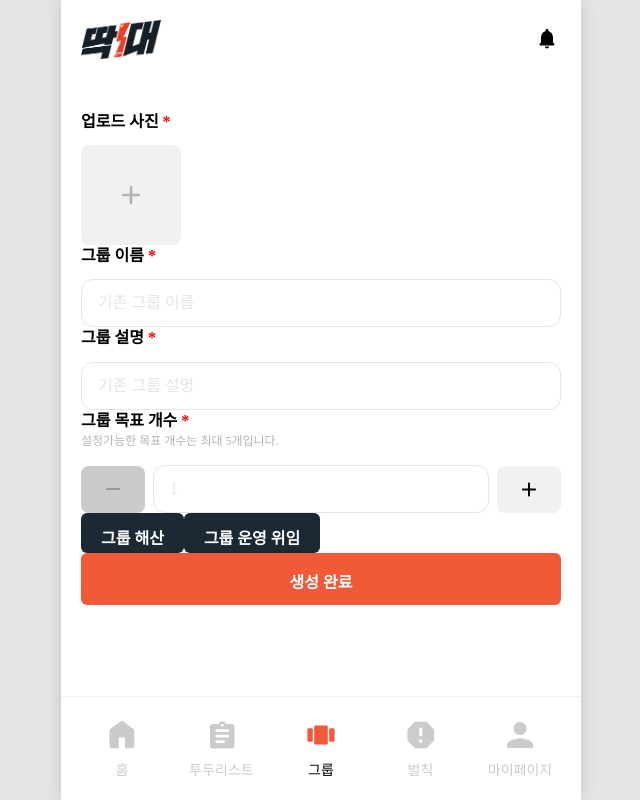
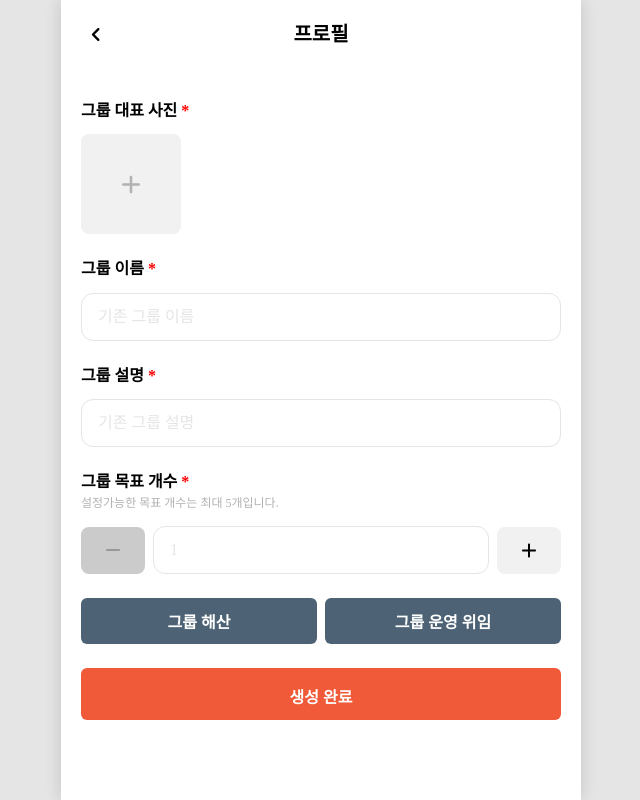
Before and after one commit to DoitorPay/Guide, a React (Vite) app in the folder frontend/: page /groupmanage in a window 1280 px wide. Shown: the whole page, without its empty margins (319-959 px from the left). Built offline with nearby package versions, Linux system fonts and the light colour scheme; a web font is replaced by a local one.

Commit message:
style&markup: 그룹 관리 페이지 스타일 + 일부 마크업 작업

```diff
--- a/frontend/public/ia.json
+++ b/frontend/public/ia.json
@@ -88,5 +88,11 @@
     "title": "벌칙 인증 상세",
     "path": "/penaltycertification",
     "fileName": "PenaltyCertification.jsx"
+  },
+  {
+    "id": 17,
+    "title": "그룹 관리",
+    "path": "/groupmanage",
+    "fileName": "GroupManage.jsx"
   }
 ]
--- a/frontend/public/icon.json
+++ b/frontend/public/icon.json
@@ -47,6 +47,7 @@
       "path": "/icons/brightness-high-gray.svg"
     },
     { "name": "error", "path": "/icons/error.svg" },
+    { "name": "error-gray", "path": "/icons/error-gray.svg" },
     { "name": "error-outline", "path": "/icons/error-outline.svg" },
     { "name": "delete-outline", "path": "/icons/delete-outline.svg" },
     { "name": "chat", "path": "/icons/chat.svg" },
--- a/frontend/src/assets/css/components/button/button.scss
+++ b/frontend/src/assets/css/components/button/button.scss
@@ -51,6 +51,22 @@
         }
       }
 
+      &third {
+        width: 100%;
+        height: clamp(40px, 5.5vw, 46px);
+        background-color: var(--color-secondary-navy);
+        color: #fff;
+        font-size: clamp(14px, 2vw, 16px);
+        font-weight: 700;
+
+        &:disabled {
+          opacity: 0.4;
+          cursor: not-allowed;
+        }
+      }
+
+
+
       &close {
         width: 100%;
         height: clamp(40px, 5.5vw, 46px);
--- /dev/null
+++ b/frontend/src/assets/css/components/group/groupManagement.scss
@@ -0,0 +1,10 @@
+.group-management-form {
+    display: flex;
+    flex-direction: column;
+    gap: clamp(22px, 2vw, 24px);
+
+    .form-terms {
+        display: flex;
+        gap: clamp(6px, 2vw, 8px);
+    }
+}
--- a/frontend/src/assets/css/index.css
+++ b/frontend/src/assets/css/index.css
@@ -40,6 +40,7 @@
 @import '@/assets/css/components/group/tossGroupAdmin.scss';
 @import '@/assets/css/components/group/missionCount.scss';
 @import '@/assets/css/components/popupModal/GroupDetailPopup.scss';
+@import '@/assets/css/components/group/groupManagement.scss';
 
 /* profile components */
 @import '@/assets/css/components/profile/profileImage.scss';
--- a/frontend/src/pages/GroupManagement.jsx
+++ b/frontend/src/pages/GroupManagement.jsx
@@ -1,24 +1,59 @@
 import { React, useState } from 'react';
+import { useNavigate } from 'react-router-dom';
 import Input from '@/components/input/Input';
-import SubTitle from '@/components/subtitle/subTitle';
 import Button from '@/components/button/button.jsx';
-import MainLayout from '@/pages/MainLayout';
+import SignupLayout from '@/pages/SignupLayout';
 import ImageUploader from '@/components/group/ImageUploader';
 import MissionCount from '@/components/group/MissionCount';
+import Popup from '@/components/popupModal/popup';
+import TossGroupAdmin from '@/components/group/tossGroupAdmin';
 
 
 const GroupManagement = () => {
+  const navigate = useNavigate();
+  const handleGoBack = () => {
+      navigate(-1);
+  };
+
+  // 해산, 위임 팝업 컨트롤
+  const [dissolvePopup, setDissolvePopup] = useState(false);
+  const [tossPopup, setTossPopup] = useState(false);
+
+  function toggleDissolvePopup() {
+      setDissolvePopup(!dissolvePopup);
+  };
+  function toggleTossPopup() {
+    setTossPopup(!tossPopup);
+  };
+
+  // 더미데이터, API연동
+  const members = [
+    { id: 1, name: "홍길동", profile: "/images/default-avatar.png" },
+    { id: 2, name: "홍길순", profile: "/images/default-avatar.png" },
+    { id: 3, name: "홍길차", profile: "/images/default-avatar.png" },
+    { id: 4, name: "홍길타", profile: "/images/default-avatar.png" },
+    { id: 5, name: "홍길오", profile: "/images/default-avatar.png" },
+    { id: 6, name: "홍길동", profile: "/images/default-avatar.png" },
+    { id: 7, name: "홍길순", profile: "/images/default-avatar.png" },
+    { id: 8, name: "홍길차", profile: "/images/default-avatar.png" },
+    { id: 9, name: "홍길타", profile: "/images/default-avatar.png" },
+    { id: 10, name: "홍길오", profile: "/images/default-avatar.png" },
+];
 
   return (
-    <MainLayout
+    <SignupLayout
       headerProps={{
-                type: "default",
-                icon1: "notifications",
-              }}
+        title: "프로필",
+        type: "header-b",
+        icon1: "arrow-left",
+        icon1OnClick: handleGoBack }}
     >
       <form className="group-management-form">
 
-    <ImageUploader / >
+
+        <ImageUploader
+          label="그룹 대표 사진"
+        />
         <Input
           label="그룹 이름"
           name="groupName"
@@ -36,12 +71,14 @@ const GroupManagement = () => {
         <MissionCount />
         <div className="form-terms">
           <Button
-        type="default"
+            type="third"
             buttonName="그룹 해산"
+            onClick={toggleDissolvePopup}
           />
           <Button
-        type="default"
+            type="third"
             buttonName="그룹 운영 위임"
+            onClick={toggleTossPopup}
           />
         </div>
         <Button
@@ -49,7 +86,21 @@ const GroupManagement = () => {
           buttonName="생성 완료"
         />
       </form>
-            </MainLayout>
+      <Popup
+          icon="error-gray"
+          title="그룹을 해산하시겠어요?"
+          subtitle="해산한 그룹은 다시 복구할 수 없어요."
+          buttonName="해산"
+          onSecondClick={toggleDissolvePopup}
+          button2Name="취소"
+          setPopup={dissolvePopup}
+        />
+        <TossGroupAdmin
+          members={members}
+          onClick={toggleTossPopup}
+          setPopup={tossPopup}
+        />
+    </SignupLayout>
   );
 };
 
```
Lines whose indentation alone changed are shown as unchanged.
